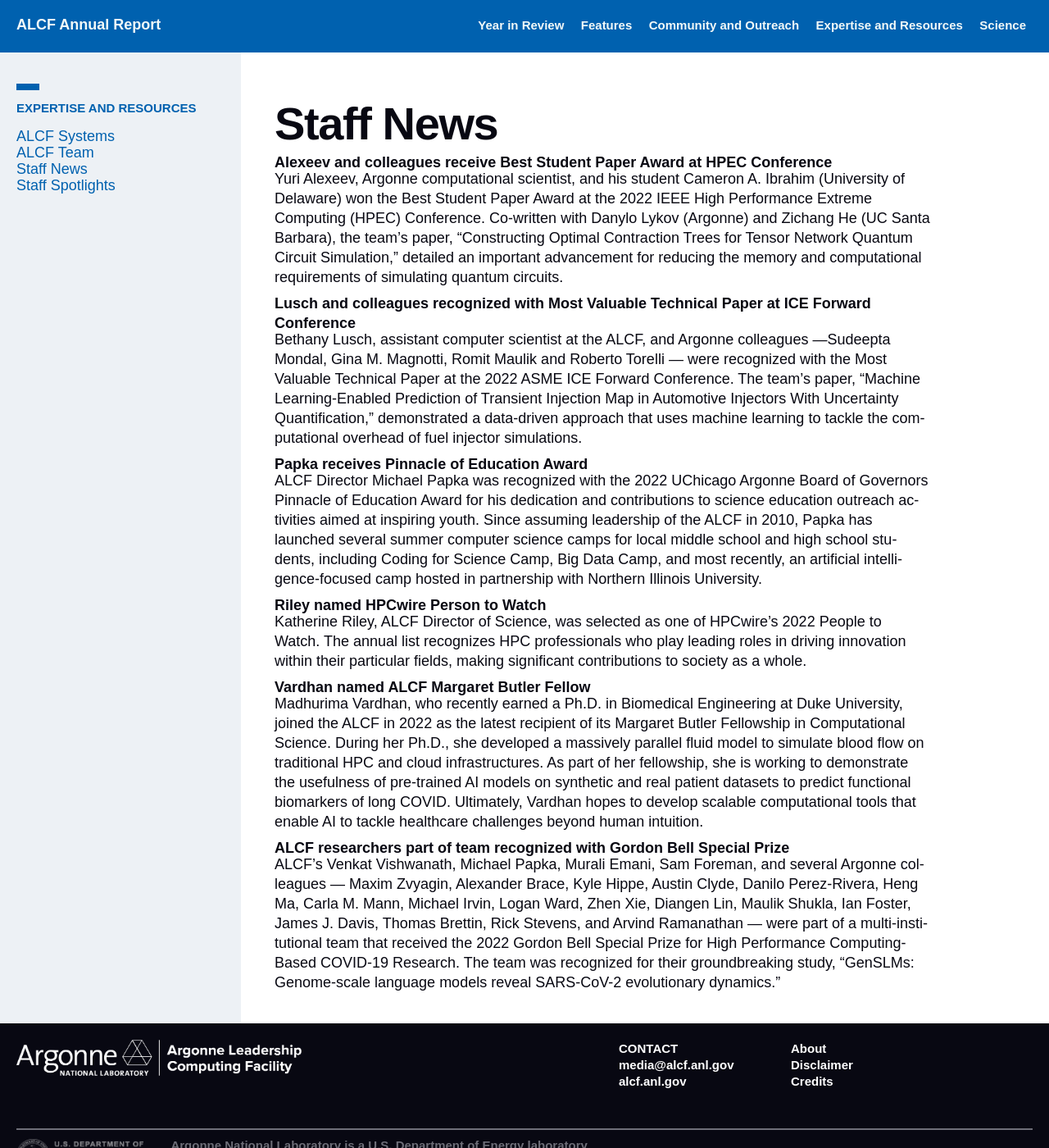
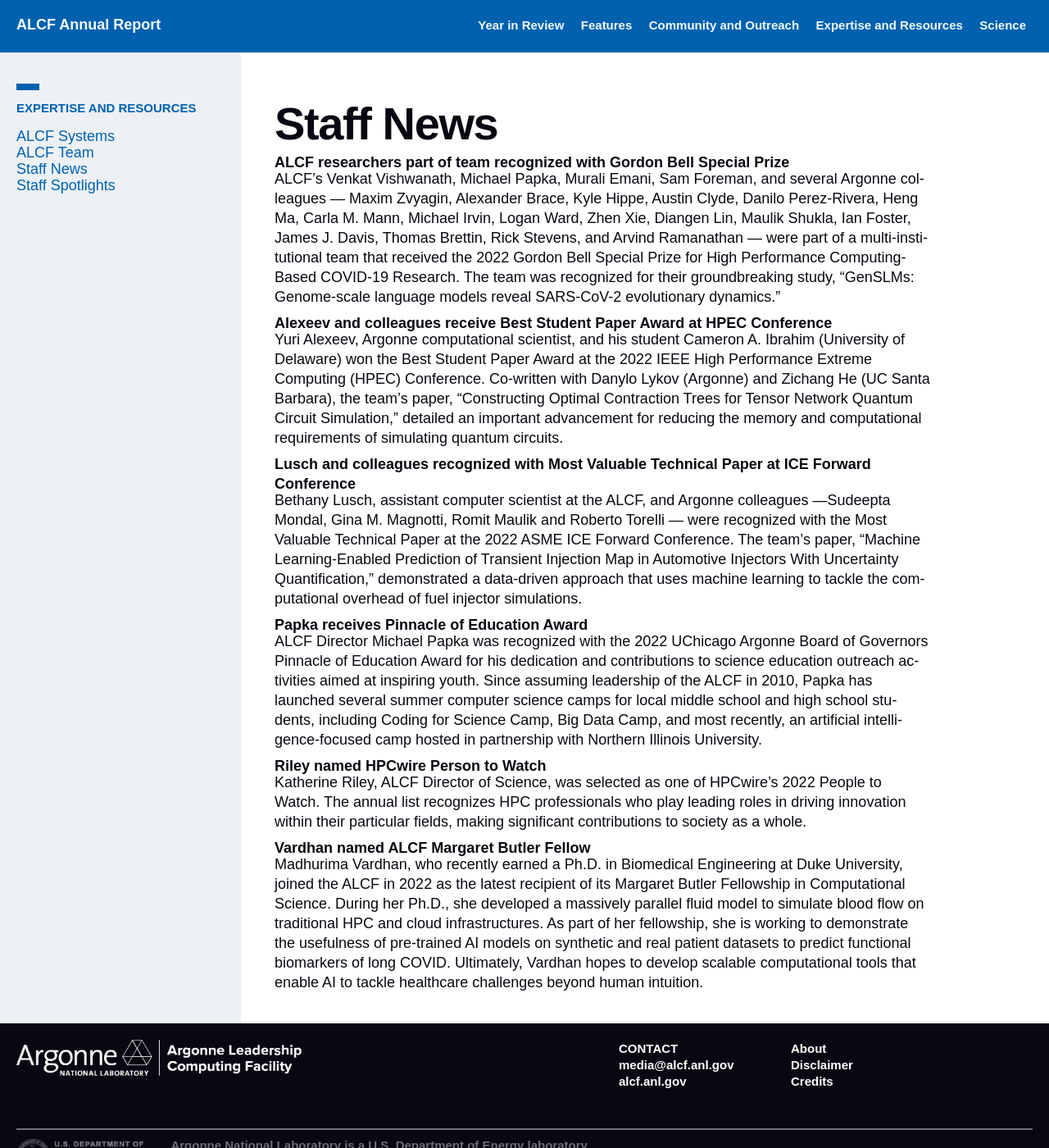
Before and after one commit to sbx-bnagle/ALCF-AR2022, a Jekyll site: the page built from 04_expertise-and-resources/staff-news.md, in a window 1280 px wide and 1400 px high. Shown: the whole window at 82% size. Built offline with Jekyll 4.4.1, drawn with Linux system fonts in a browser that asks for light colours; some web fonts are replaced; some of the changed lines change nothing that is shown.

Commit message:
updated order

```diff
--- a/04_expertise-and-resources/staff-news.md
+++ b/04_expertise-and-resources/staff-news.md
@@ -6,6 +6,11 @@
 theme: white
 permalink: expertise-and-resources/staff-news/
 ---
+
+
+## ALCF researchers part of team recognized with Gordon Bell Special Prize
+
+ALCF’s Venkat Vishwanath, Michael Papka, Murali Emani, Sam Foreman, and several Argonne colleagues — Maxim Zvyagin, Alexander Brace, Kyle Hippe, Austin Clyde, Danilo Perez-Rivera, Heng Ma, Carla M. Mann, Michael Irvin, Logan Ward, Zhen Xie, Diangen Lin, Maulik Shukla, Ian Foster, James J. Davis, Thomas Brettin, Rick Stevens, and Arvind Ramanathan — were part of a multi-institutional team that received the 2022 Gordon Bell Special Prize for High Performance Computing-Based COVID-19 Research. The team was recognized for their groundbreaking study, “GenSLMs: Genome-scale language models reveal SARS-CoV-2 evolutionary dynamics.”
 
 ## Alexeev and colleagues receive Best Student Paper Award at HPEC Conference
 
@@ -26,7 +31,3 @@
 ## Vardhan named ALCF Margaret Butler Fellow
 
 Madhurima Vardhan, who recently earned a Ph.D. in Biomedical Engineering at Duke University, joined the ALCF in 2022 as the latest recipient of its Margaret Butler Fellowship in Computational Science. During her Ph.D., she developed a massively parallel fluid model to simulate blood flow on traditional HPC and cloud infrastructures. As part of her fellowship, she is working to demonstrate the usefulness of pre-trained AI models on synthetic and real patient datasets to predict functional biomarkers of long COVID. Ultimately, Vardhan hopes to develop scalable computational tools that enable AI to tackle healthcare challenges beyond human intuition.
-
-## ALCF researchers part of team recognized with Gordon Bell Special Prize
-
-ALCF’s Venkat Vishwanath, Michael Papka, Murali Emani, Sam Foreman, and several Argonne colleagues — Maxim Zvyagin, Alexander Brace, Kyle Hippe, Austin Clyde, Danilo Perez-Rivera, Heng Ma, Carla M. Mann, Michael Irvin, Logan Ward, Zhen Xie, Diangen Lin, Maulik Shukla, Ian Foster, James J. Davis, Thomas Brettin, Rick Stevens, and Arvind Ramanathan — were part of a multi-institutional team that received the 2022 Gordon Bell Special Prize for High Performance Computing-Based COVID-19 Research. The team was recognized for their groundbreaking study, “GenSLMs: Genome-scale language models reveal SARS-CoV-2 evolutionary dynamics.”
```
